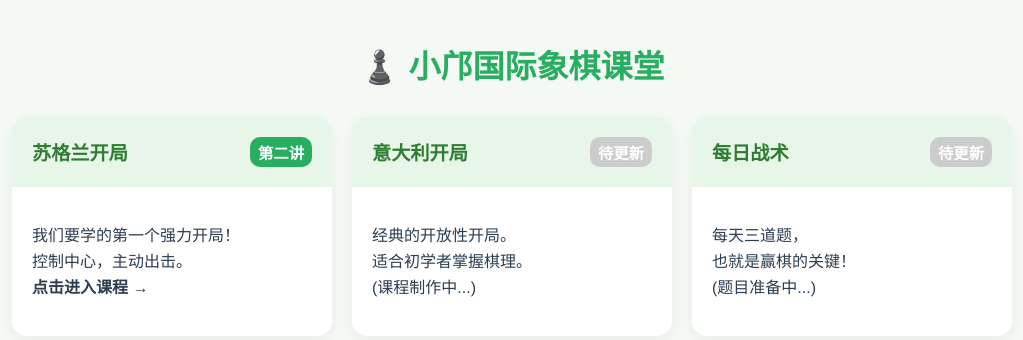
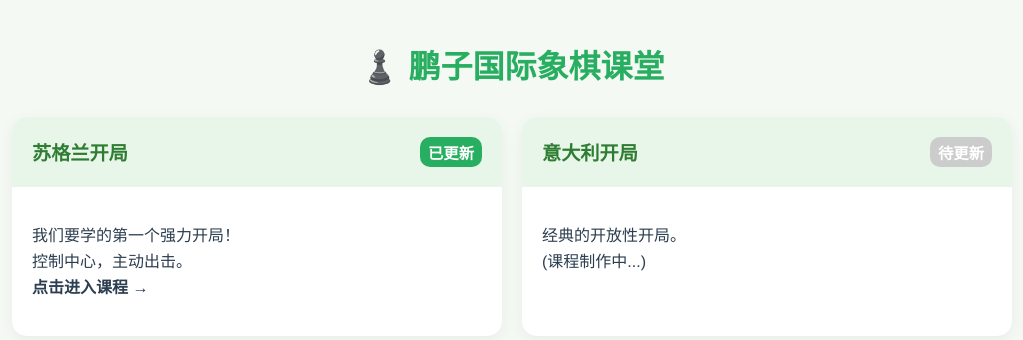
Before and after one commit to pengzfn/my-chess-class, a plain HTML site: page index.html in a window 1280 px wide. Shown: the whole page, without its empty margins (128-1151 px from the left). Drawn offline with Linux system fonts and the light colour scheme.

Commit message:
修复完毕

```diff
--- a/index.html
+++ b/index.html
@@ -3,79 +3,18 @@
 <head>
     <meta charset="UTF-8">
     <meta name="viewport" content="width=device-width, initial-scale=1.0">
-    <title>小邝国际象棋课堂</title>
-    <style>
-        /* 这里的代码就是为了复刻那个瑜伽网站的绿色风格 */
-        body {
-            font-family: 'Helvetica Neue', Arial, sans-serif;
-            background-color: #f4f9f4; /* 淡淡的薄荷绿背景 */
-            color: #2c3e50;
-            margin: 0;
-            padding: 20px;
-            display: flex;
-            flex-direction: column;
-            align-items: center;
-        }
-        h1 {
-            color: #27ae60; /* 瑜伽绿标题 */
-            margin-bottom: 30px;
-        }
-        .card-container {
-            display: grid;
-            grid-template-columns: repeat(auto-fit, minmax(300px, 1fr));
-            gap: 20px;
-            max-width: 1000px;
-            width: 100%;
-        }
-        /* 漂亮的卡片样式 */
-        .card {
-            background: white;
-            border-radius: 15px;
-            box-shadow: 0 4px 15px rgba(0,0,0,0.05);
-            overflow: hidden;
-            transition: transform 0.3s ease;
-            cursor: pointer;
-            text-decoration: none;
-            color: inherit;
-            display: flex;
-            flex-direction: column;
-        }
-        .card:hover {
-            transform: translateY(-5px); /* 鼠标放上去会浮起来 */
-            box-shadow: 0 8px 25px rgba(39, 174, 96, 0.2);
-        }
-        .card-header {
-            background-color: #e8f5e9; /* 卡片顶部的浅绿色 */
-            padding: 20px;
-            font-size: 1.2em;
-            font-weight: bold;
-            color: #2e7d32;
-            display: flex;
-            justify-content: space-between;
-            align-items: center;
-        }
-        .card-body {
-            padding: 20px;
-            line-height: 1.6;
-        }
-        .status-tag {
-            background: #27ae60;
-            color: white;
-            padding: 4px 8px;
-            border-radius: 10px;
-            font-size: 0.8em;
-        }
-    </style>
+    <title>鹏子国际象棋课堂</title>
+    <link rel="stylesheet" href="style.css">
 </head>
 <body>
 
-    <h1>♟️ 小邝国际象棋课堂</h1>
+    <h1>♟️ 鹏子国际象棋课堂</h1>
 
     <div class="card-container">
-        <a href="scotland-2.html" class="card">
+        <a href="scotland-intro.html" class="card">
             <div class="card-header">
                 苏格兰开局
-                <span class="status-tag">第二讲</span>
+                <span class="status-tag">已更新</span>
             </div>
             <div class="card-body">
                 <p>我们要学的第一个强力开局！<br>
@@ -91,20 +30,7 @@
             </div>
             <div class="card-body">
                 <p>经典的开放性开局。<br>
-                适合初学者掌握棋理。<br>
                 (课程制作中...)</p>
-            </div>
-        </div>
-
-        <div class="card">
-            <div class="card-header">
-                每日战术
-                <span style="background:#ccc" class="status-tag">待更新</span>
-            </div>
-            <div class="card-body">
-                <p>每天三道题，<br>
-                也就是赢棋的关键！<br>
-                (题目准备中...)</p>
             </div>
         </div>
     </div>
--- a/Untitled-1.css
+++ b/style.css
@@ -1,7 +1,7 @@
-/* 这里的代码就是为了复刻那个瑜伽网站的绿色风格 */
+/* 瑜伽绿卡片风格 - 最终版 */
 body {
     font-family: 'Helvetica Neue', Arial, sans-serif;
-    background-color: #f4f9f4; /* 淡淡的薄荷绿背景 */
+    background-color: #f4f9f4; /* 淡薄荷绿背景 */
     color: #2c3e50;
     margin: 0;
     padding: 20px;
@@ -10,8 +10,9 @@ body {
     align-items: center;
 }
 h1 {
-    color: #27ae60; /* 瑜伽绿标题 */
+    color: #27ae60;
     margin-bottom: 30px;
+    text-align: center;
 }
 .card-container {
     display: grid;
@@ -20,7 +21,6 @@ h1 {
     max-width: 1000px;
     width: 100%;
 }
-/* 漂亮的卡片样式 */
 .card {
     background: white;
     border-radius: 15px;
@@ -34,11 +34,11 @@ h1 {
     flex-direction: column;
 }
 .card:hover {
-    transform: translateY(-5px); /* 鼠标放上去会浮起来 */
+    transform: translateY(-5px);
     box-shadow: 0 8px 25px rgba(39, 174, 96, 0.2);
 }
 .card-header {
-    background-color: #e8f5e9; /* 卡片顶部的浅绿色 */
+    background-color: #e8f5e9;
     padding: 20px;
     font-size: 1.2em;
     font-weight: bold;
@@ -58,35 +58,21 @@ h1 {
     border-radius: 10px;
     font-size: 0.8em;
 }
-/* 返回按钮样式 */
+/* 按钮与棋盘布局 */
 .back-button {
-    position: absolute;
-    top: 20px;
-    left: 20px;
+    align-self: flex-start;
+    margin-bottom: 20px;
     background-color: #27ae60;
     color: white;
     padding: 10px 20px;
     border-radius: 25px;
     text-decoration: none;
     font-weight: bold;
-    transition: background-color 0.3s ease;
-    box-shadow: 0 2px 10px rgba(0,0,0,0.1);
+    display: inline-block;
 }
-.back-button:hover {
-    background-color: #229954;
-}
-/* 棋盘页面样式 */
 .chess-container {
     max-width: 800px;
     width: 100%;
-    margin-top: 60px;
-}
-.lesson-title {
-    background: white;
-    padding: 20px;
-    border-radius: 15px;
-    margin-bottom: 20px;
-    box-shadow: 0 2px 10px rgba(0,0,0,0.05);
 }
 .board-wrapper {
     background: white;
@@ -94,4 +80,7 @@ h1 {
     border-radius: 15px;
     box-shadow: 0 2px 10px rgba(0,0,0,0.05);
     margin-bottom: 20px;
+    display: flex;
+    flex-direction: column;
+    align-items: center;
 }
```
Also changed, not shown: scotland-2.html (added, +47 -0 lines), scotland-intro.html (added, +41 -0 lines), 2 other files.
